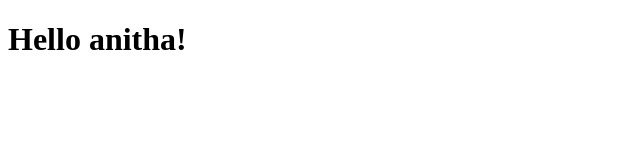
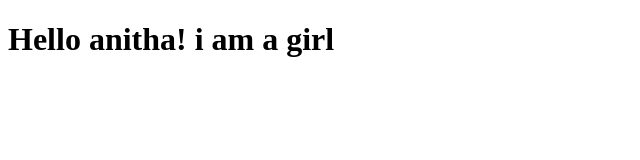
Before and after one commit to Ani621/ani-coursera, a plain HTML site: page index.html in a window 1280 px wide. Shown: the whole page, without its empty margins (0-640 px from the left). Drawn offline with Linux system fonts and the light colour scheme.

Commit message:
Next version of web file

```diff
--- a/index.html
+++ b/index.html
@@ -6,6 +6,6 @@
     <title>Hello</title>
   </head>
   <body>
-    <h1>Hello anitha!</h1>
+    <h1>Hello anitha! i am a girl</h1>
   </body>
 </html>
```
